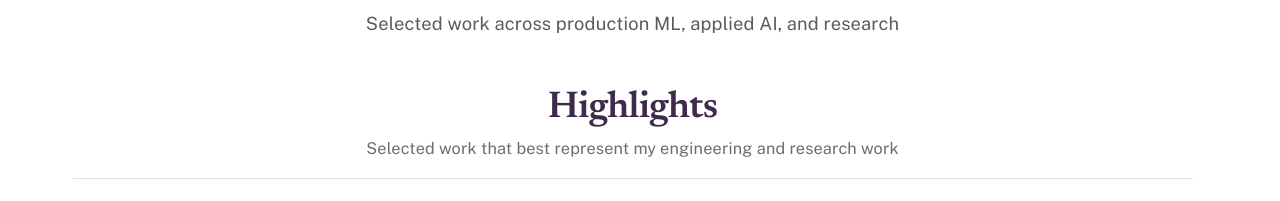
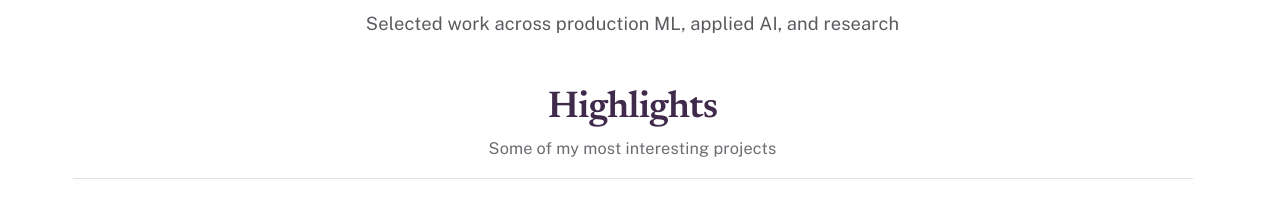
Before and after one commit to IrishMehta/IrishMehta.github.io, a plain HTML site: page index.html in a window 1280 px wide. Shown: the part 1000-1201 px from the top of the page. Drawn offline with nearby package versions, Linux system fonts and the light colour scheme; grey boxes are pictures that could not be loaded; animation ran at ten frames a second.

Commit message:
minor wording change

```diff
--- a/index.html
+++ b/index.html
@@ -902,7 +902,7 @@
                     <div class="project-group-heading">
                         <div>
                             <h3>Highlights</h3>
-                            <p>Selected work that best represent my engineering and research work</p>
+                            <p>Some of my most interesting projects</p>
                         </div>
                     </div>
                     <div class="centered-grid projects-container project-group-grid"></div>
```
